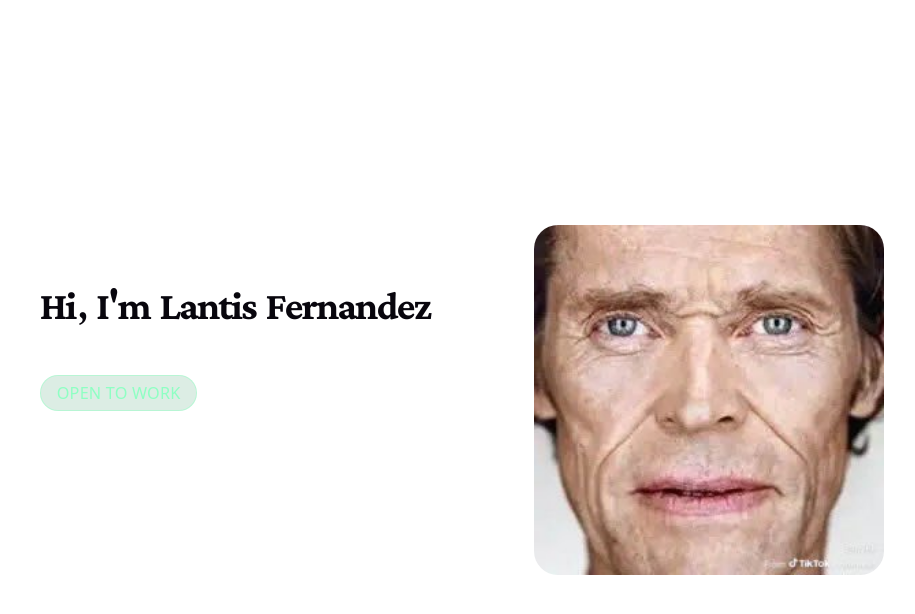
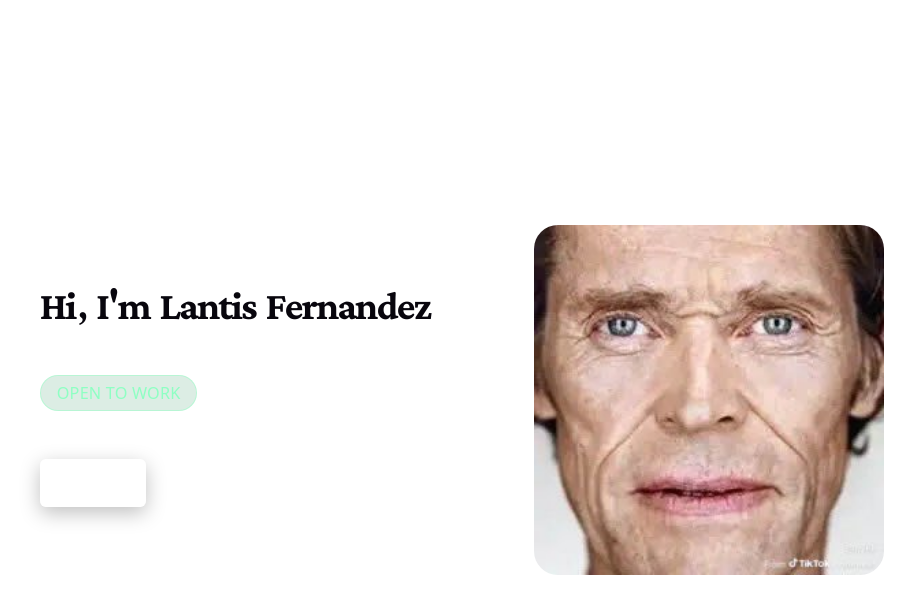
Before and after one commit to lanseudesu/lanxe-portfolio, a React (Vite) app: page / in a window 1280 px wide. In both pictures the pointer is over the link "Resume". Shown: the top 614 px of the page, without its empty margins (178-1093 px from the left). Built offline with nearby package versions, Linux system fonts and the light colour scheme; a web font is replaced by a local one.

Commit message:
button hover effect

```diff
--- a/src/App.css
+++ b/src/App.css
@@ -88,6 +88,27 @@
     gap: 0;
 }
 
+.resume-button:hover {
+    background: rgba(255, 255, 255, 0.08);
+    border-color: rgba(255, 255, 255, 0.4);
+
+    transform: translateY(-2px);
+    box-shadow: 0 6px 20px rgba(0, 0, 0, 0.25);
+}
+
+.resume-button:active {
+    transform: translateY(0px);
+    box-shadow: none;
+}
+
+.resume-button svg {
+    transition: transform 0.2s ease;
+}
+
+.resume-button:hover svg {
+    transform: scale(1.1);
+}
+
 .hero-image {
     flex-shrink: 0;
     display: flex;
```
